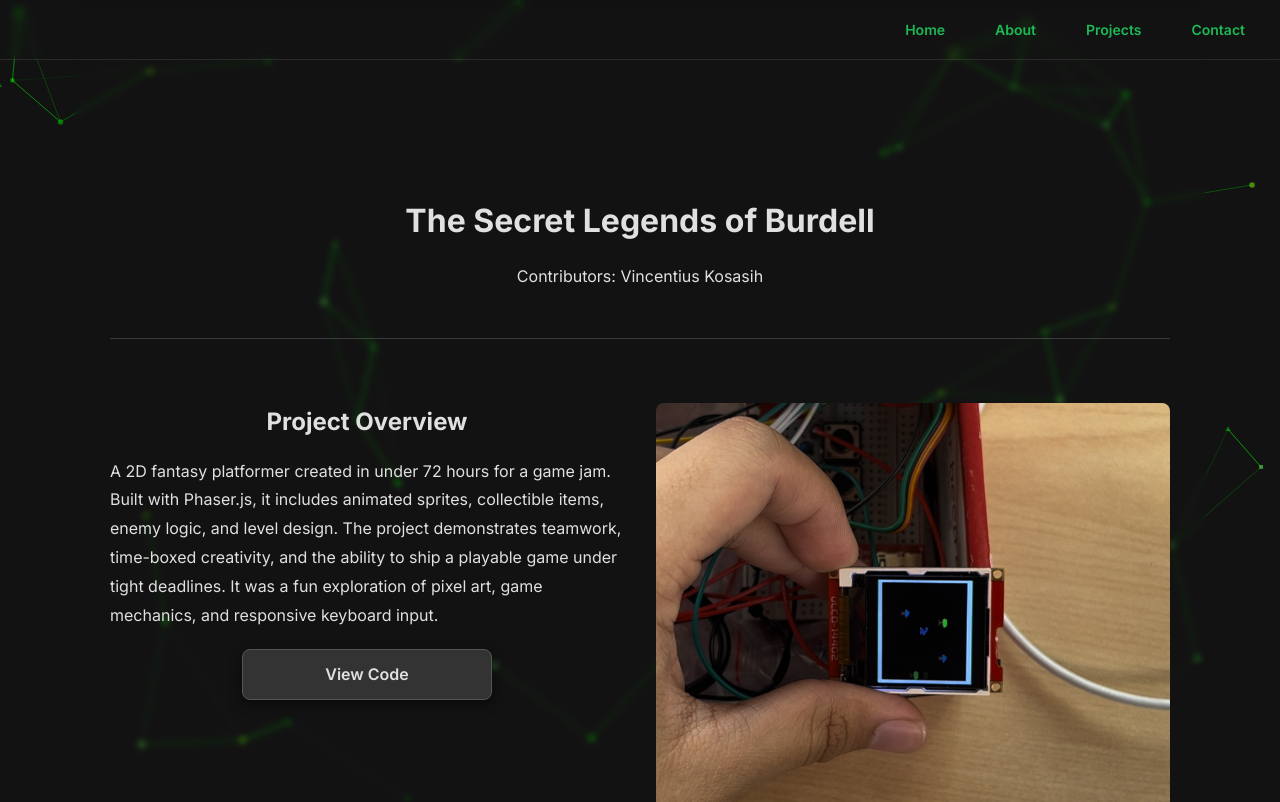
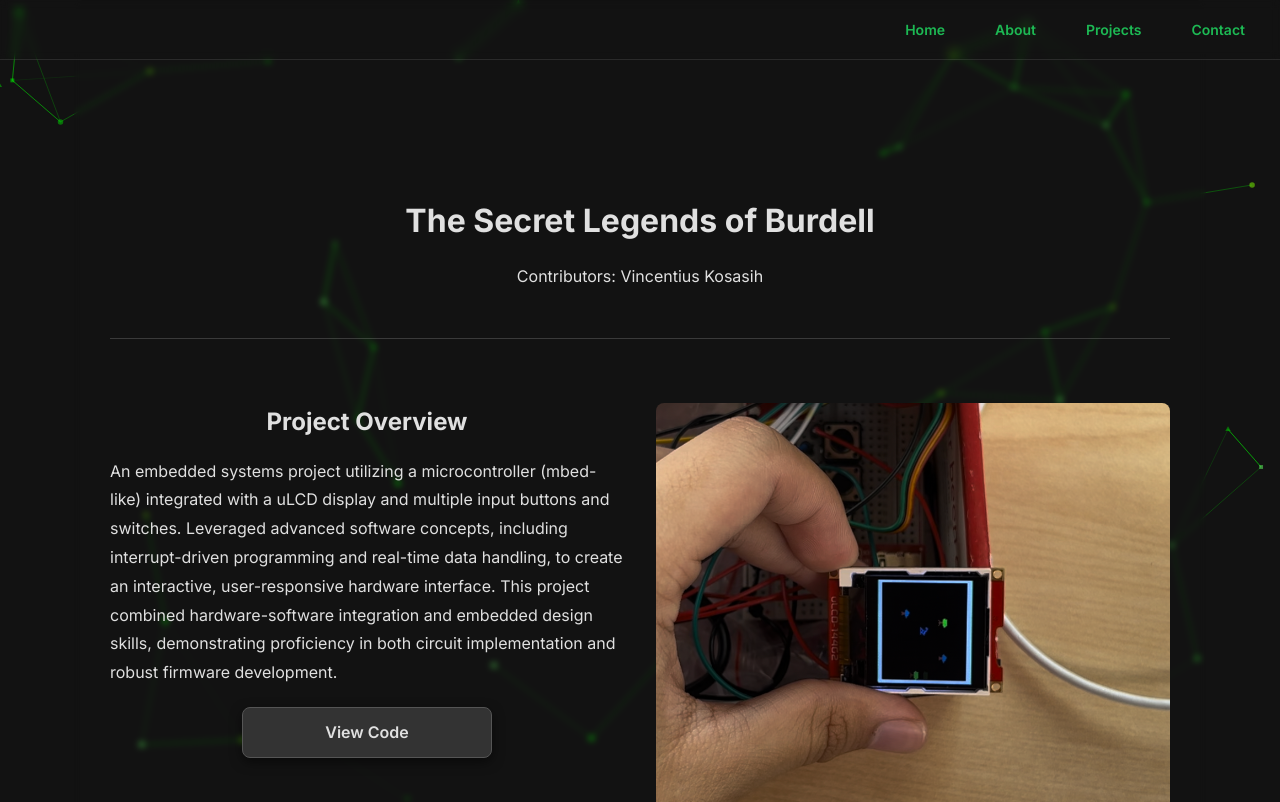
Before and after one commit to kosasih21/kosasih-portfolio, a React (Vite) app: page /projects/game in a window 1280 px wide. Shown: the top 802 px of the page. Built offline with nearby package versions, Linux system fonts and the light colour scheme.

Commit message:
edited burdell description

```diff
--- a/src/pages/projects/Game.tsx
+++ b/src/pages/projects/Game.tsx
@@ -43,9 +43,10 @@ const Game = () => {
                         <Grid.Col span={6}>
                             <h2 className="fade-in-view">Project Overview</h2>
                             <Text className="about-text fade-in-view">
-                                A 2D fantasy platformer created in under 72 hours for a game jam. Built with Phaser.js, it includes animated sprites, collectible items, enemy logic, and level design.
-                                The project demonstrates teamwork, time-boxed creativity, and the ability to ship a playable game under tight deadlines.
-                                It was a fun exploration of pixel art, game mechanics, and responsive keyboard input.
+                                An embedded systems project utilizing a microcontroller (mbed-like) integrated with a uLCD display and multiple input buttons and switches.
+                                Leveraged advanced software concepts, including interrupt-driven programming and real-time data handling, to create an interactive,
+                                user-responsive hardware interface. This project combined hardware-software integration and embedded design skills,
+                                demonstrating proficiency in both circuit implementation and robust firmware development.
                             </Text>
 
                             <div className="fade-in-view" style={{ marginTop: '20px' }}>
```
